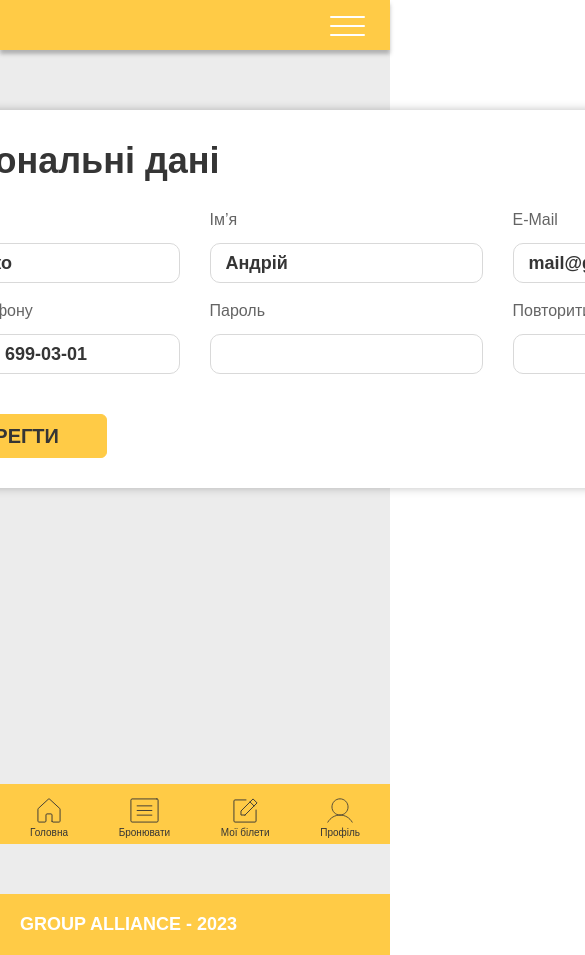
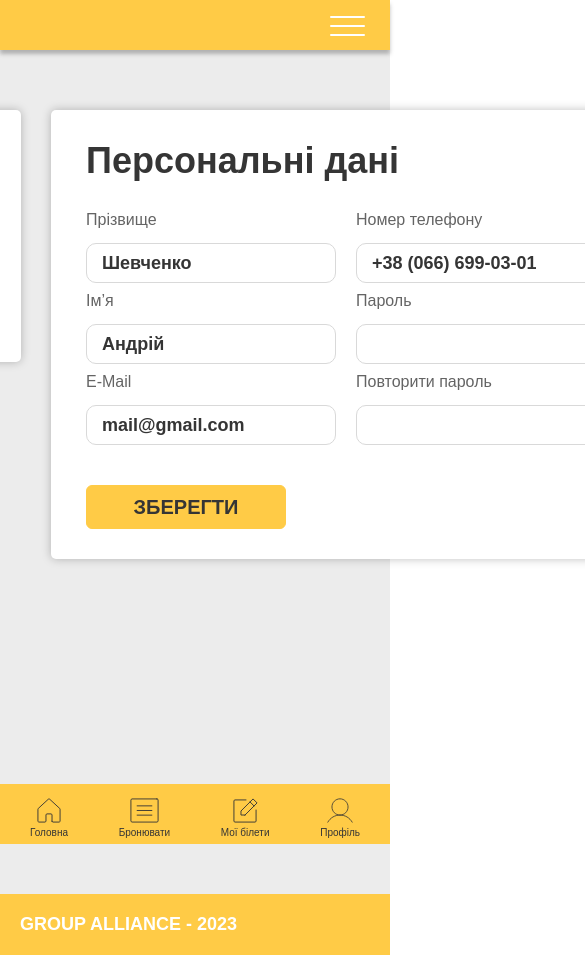
Before and after one commit to viktor-kindrat/finish, a React (Create React App) app: page /account in a window 390 px wide. Shown: the top 955 px of the page, 585 px wide, since content can reach past the window. Built offline with nearby package versions, Linux system fonts and the light colour scheme.

Commit message:
personal info page responsove layout (tablet)

```diff
--- a/src/Components/PersonalInfo/PersonalInfo.jsx
+++ b/src/Components/PersonalInfo/PersonalInfo.jsx
@@ -31,6 +31,7 @@ function PersonalInfo() {
     return (
         <div className="PersonalInfo">
             <h2 className="PersonalInfo__headline">Персональні дані</h2>
+            <div className="PersonalInfo__fields">
                 <div className="PersonalInfo__raw">
                     <div className="PersonalInfo__input-group">
                         <p className="PersonalInfo__input-label">Прізвище</p>
@@ -59,6 +60,7 @@ function PersonalInfo() {
                         <input type="password" className="PersonalInfo__input" />
                     </div>
                 </div>
+            </div>
             <button className="PersonalInfo__btn">Зберегти</button>
         </div>
     )
--- a/src/Components/PersonalInfo/Styles/PersonalInfo.css
+++ b/src/Components/PersonalInfo/Styles/PersonalInfo.css
@@ -1,4 +1,5 @@
 .PersonalInfo {
+  min-width: min(919px, 100%);
   width: auto;
   display: flex;
   gap: 20px;
@@ -18,27 +19,35 @@
   font-weight: 700;
   line-height: normal;
 }
-.PersonalInfo .PersonalInfo__raw {
+.PersonalInfo .PersonalInfo__fields {
+  width: 100%;
+  display: flex;
+  gap: 20px;
+  flex-direction: column;
+  align-items: flex-start;
+  justify-content: flex-start;
+}
+.PersonalInfo .PersonalInfo__fields .PersonalInfo__raw {
   display: flex;
   align-items: flex-start;
   justify-content: flex-start;
   column-gap: 30px;
 }
-.PersonalInfo .PersonalInfo__raw .PersonalInfo__input-group {
+.PersonalInfo .PersonalInfo__fields .PersonalInfo__raw .PersonalInfo__input-group {
   display: flex;
   flex-direction: column;
   gap: 15px;
   align-items: flex-start;
   justify-content: flex-start;
 }
-.PersonalInfo .PersonalInfo__raw .PersonalInfo__input-group .PersonalInfo__input-label {
+.PersonalInfo .PersonalInfo__fields .PersonalInfo__raw .PersonalInfo__input-group .PersonalInfo__input-label {
   color: #646464;
   font-size: 16px;
   font-style: normal;
   font-weight: 400;
   line-height: 16px;
 }
-.PersonalInfo .PersonalInfo__raw .PersonalInfo__input-group .PersonalInfo__input {
+.PersonalInfo .PersonalInfo__fields .PersonalInfo__raw .PersonalInfo__input-group .PersonalInfo__input {
   height: 40px;
   padding: 10px 15px;
   border-radius: 10px;
@@ -70,3 +79,19 @@
   text-transform: uppercase;
   margin-top: 20px;
 }
+
+@media screen and (max-width: 1370px) {
+  .PersonalInfo {
+    min-width: auto;
+  }
+  .PersonalInfo .PersonalInfo__fields {
+    flex-direction: row;
+  }
+  .PersonalInfo .PersonalInfo__fields .PersonalInfo__raw {
+    flex-direction: column;
+    row-gap: 10px;
+  }
+  .PersonalInfo .PersonalInfo__fields .PersonalInfo__raw .PersonalInfo__input {
+    width: 250px;
+  }
+}
--- a/src/Components/PersonalInfo/Styles/PersonalInfo.scss
+++ b/src/Components/PersonalInfo/Styles/PersonalInfo.scss
@@ -1,4 +1,5 @@
 .PersonalInfo {
+    min-width: min(919px, 100%);
     width: auto;
     display: flex;
     gap: 20px;
@@ -19,6 +20,13 @@
         line-height: normal;
     }
 
+    .PersonalInfo__fields {
+        width: 100%;
+        display: flex;
+        gap: 20px;
+        flex-direction: column;
+        align-items: flex-start;
+        justify-content: flex-start;
         .PersonalInfo__raw {
             display: flex;
             align-items: flex-start;
@@ -55,6 +63,8 @@
                 }
             }
         }
+    }
+
 
     .PersonalInfo__btn {
         width: 200px;
@@ -76,3 +86,22 @@
         margin-top: 20px;
     }
 }
+
+@media screen and (max-width: 1370px) {
+    .PersonalInfo {
+        min-width: auto;
+
+        .PersonalInfo__fields {
+            flex-direction: row;
+
+            .PersonalInfo__raw {
+                flex-direction: column;
+                row-gap: 10px;
+
+                .PersonalInfo__input {
+                    width: 250px;
+                }
+            }
+        }
+    }
+}
```
Lines whose indentation alone changed are shown as unchanged.
